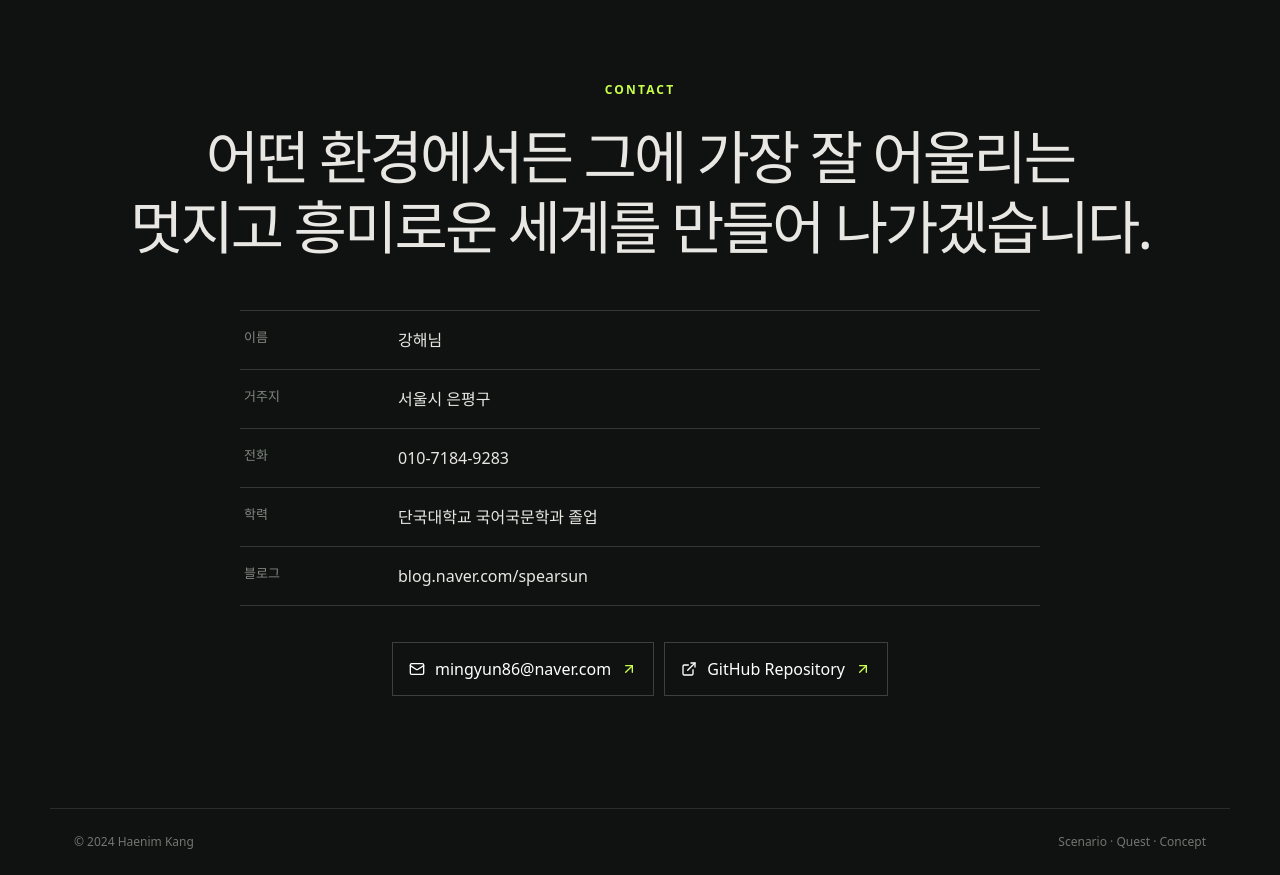
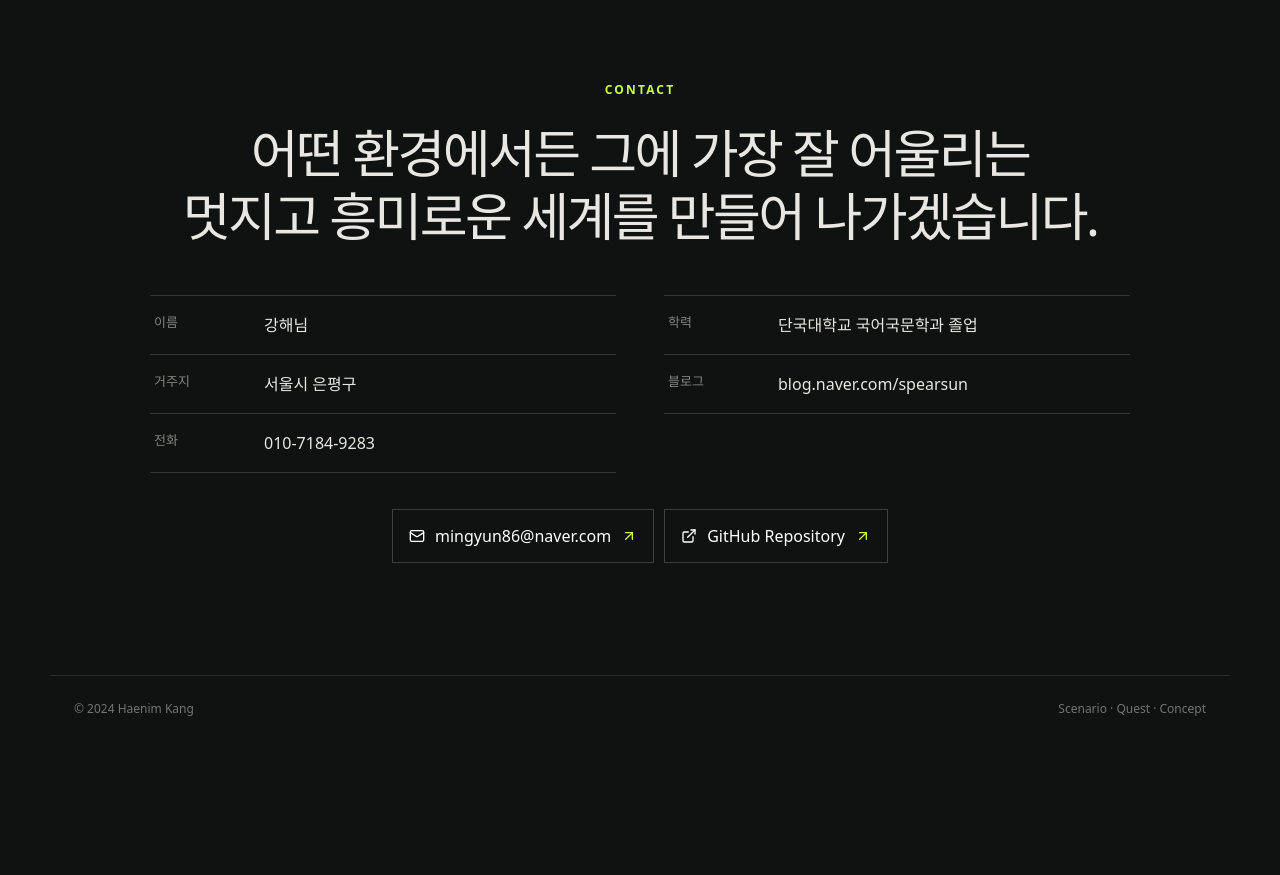
Before and after one commit to mingyun372-cmyk/Haenim_resume, a React (Vite) app: page / in a window 1280 px wide. Shown: the part 4220-5095 px from the top of the page. After the commit the page ends 4962 px from the top, so only its background shows below. Built offline with nearby package versions, Linux system fonts and the light colour scheme.

Commit message:
Arrange contact details in two columns

```diff
--- a/src/contact.css
+++ b/src/contact.css
@@ -1,20 +1,27 @@
 .contact h2 {
   max-width: 1080px;
-  font-size: clamp(32px, 4.7vw, 58px);
+  font-size: clamp(29px, 4.2vw, 52px);
   line-height: 1.2;
 }
 
 .contact-info {
-  max-width: 800px;
+  display: grid;
+  grid-template-columns: repeat(2, minmax(0, 1fr));
+  gap: 48px;
+  max-width: 980px;
   margin: 0 auto 36px;
-  border-top: 1px solid #343936;
   text-align: left;
 }
 
-.contact-info div {
+.contact-column {
+  margin: 0;
+  border-top: 1px solid #343936;
+}
+
+.contact-column div {
   display: grid;
-  grid-template-columns: 130px 1fr;
-  gap: 24px;
+  grid-template-columns: 92px 1fr;
+  gap: 18px;
   padding: 17px 4px;
   border-bottom: 1px solid #343936;
 }
@@ -41,10 +48,19 @@
 
 @media (max-width: 520px) {
   .contact h2 {
-    font-size: 29px;
+    font-size: 26px;
   }
 
-  .contact-info div {
+  .contact-info {
+    grid-template-columns: 1fr;
+    gap: 0;
+  }
+
+  .contact-column + .contact-column {
+    border-top: 0;
+  }
+
+  .contact-column div {
     grid-template-columns: 80px 1fr;
     gap: 14px;
   }
```
